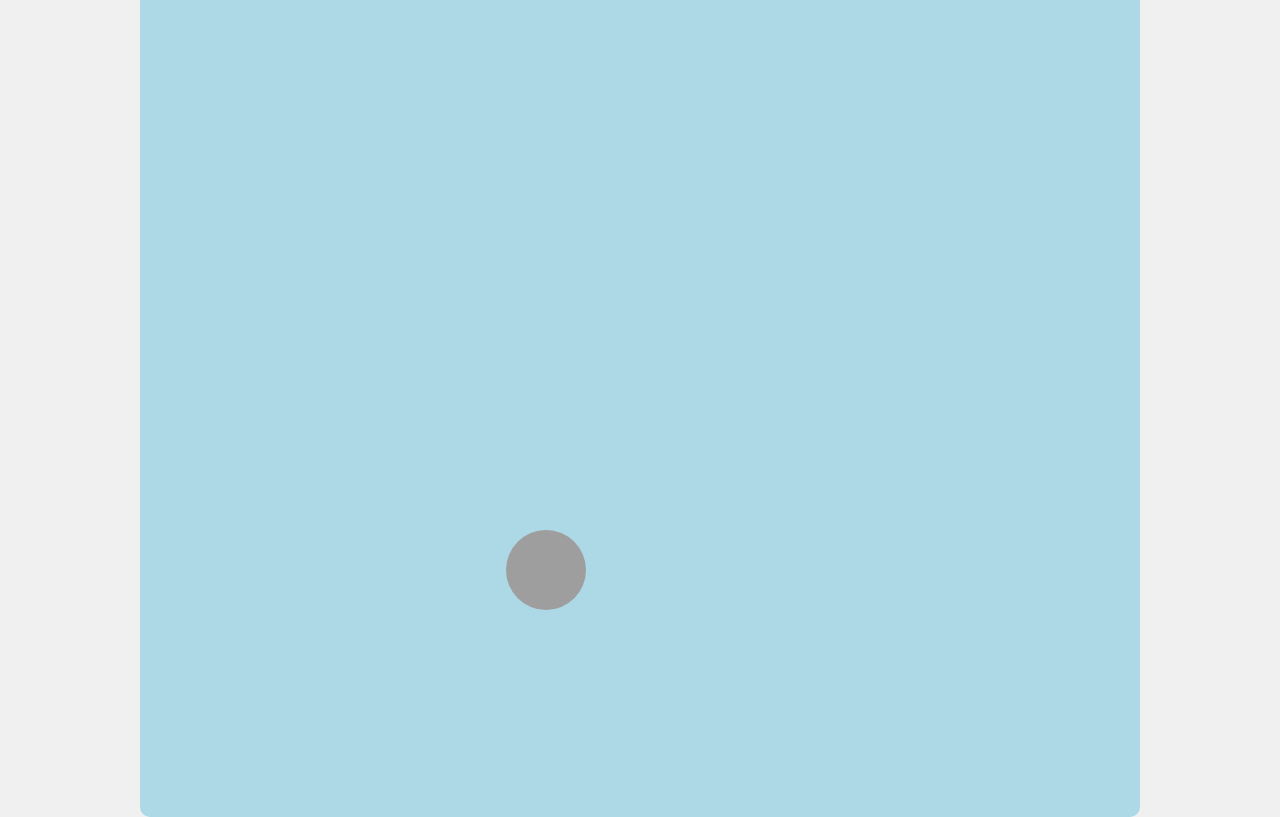
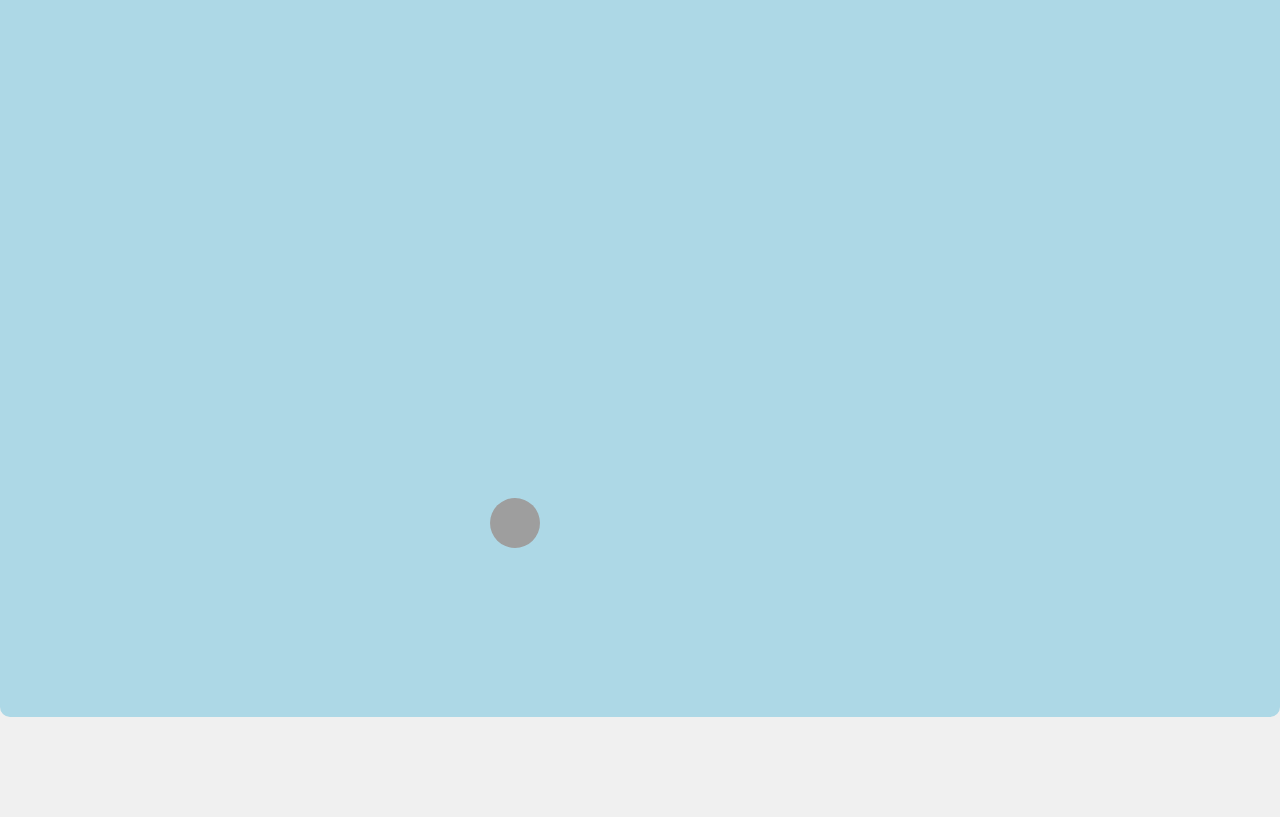
Before and after one commit to skylerishere/hahaha, a plain HTML site: page index.html in a window 1280 px wide. Shown: the part 83-900 px from the top of the page. After the commit the page ends 800 px from the top, so only its background shows below. Drawn offline with Linux system fonts and the light colour scheme; grey boxes are pictures that could not be loaded.

Commit message:
Update index.html

```diff
--- a/index.html
+++ b/index.html
@@ -17,16 +17,16 @@
         }
         #gameArea {
             position: relative;
-            width: 1000px; /* 游戏区域宽度限制 */
-            height: 1000px; /* 游戏区域高度限制 */
+            width: 100vw; /* 游戏区域宽度限制 */
+            height: 100vh; /* 游戏区域高度限制 */
             background: #add8e6;
             overflow: hidden;
             border-radius: 10px;
         }
         #ball {
             position: absolute;
-            width: 80px; /* 小球大小调整 */
-            height: 80px;
+            width: 50px; /* 小球大小调整 */
+            height: 50px;
             background-image: url('https://i.imgur.com/iSv94xt.jpeg'); /* 这里替换为王怡然的照片链接 */
             background-size: cover;
             border-radius: 50%;
```
